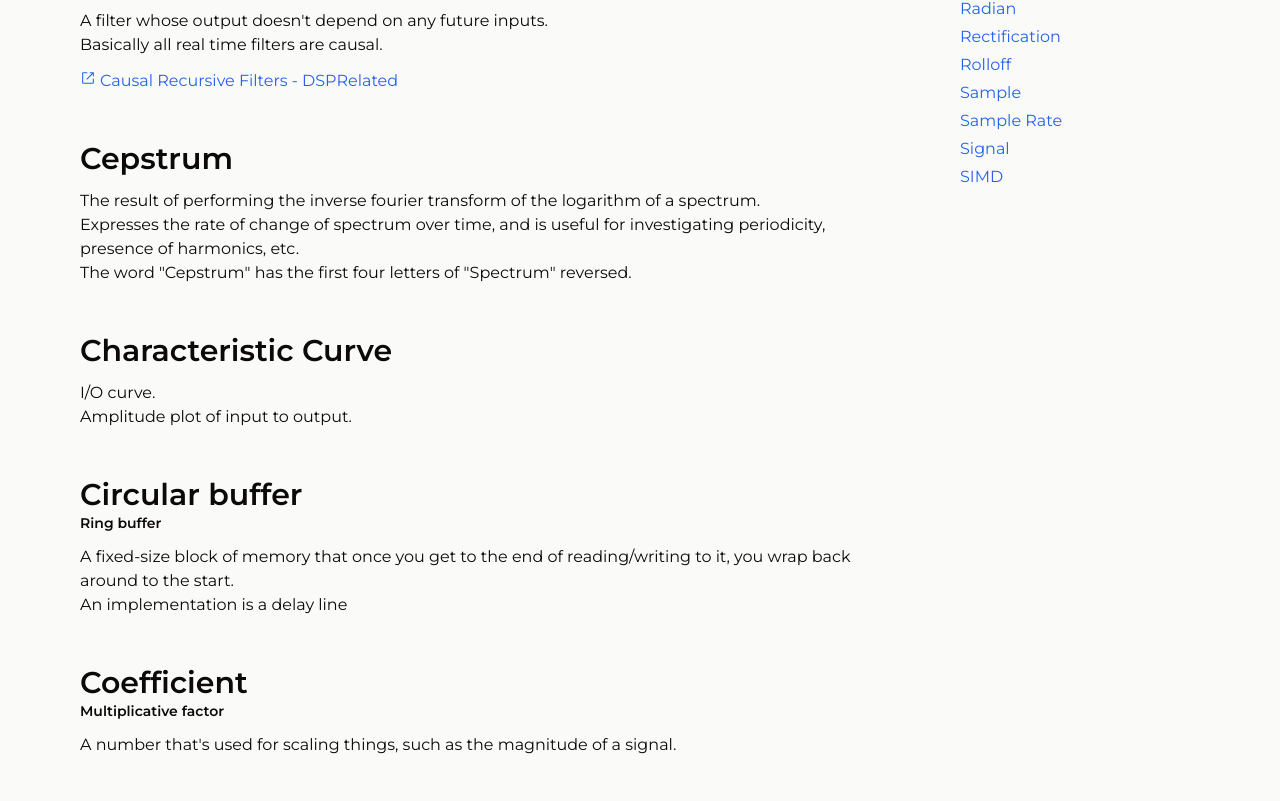
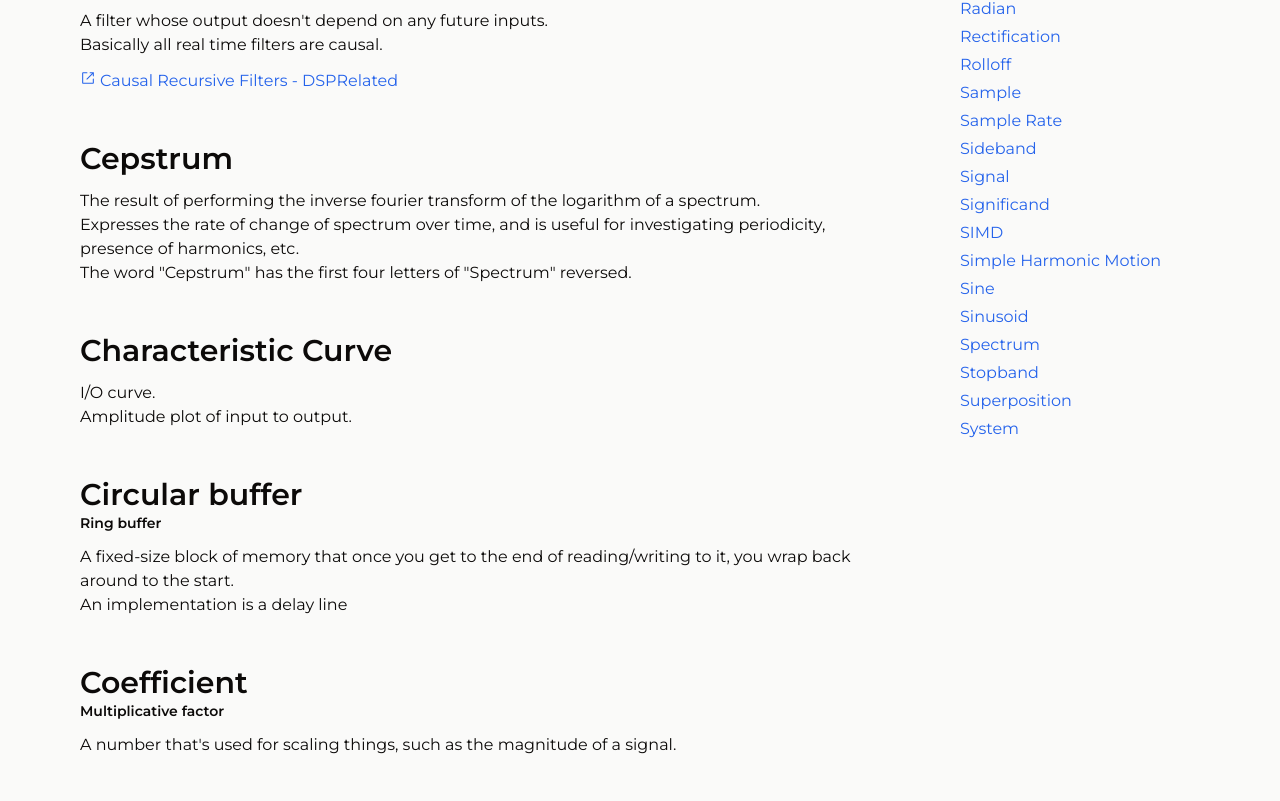
Before and after one commit to satelllte/dsp-terms, a Next.js app: page / in a window 1280 px wide. Shown: the part 3419-4220 px from the top of the page. Built offline with nearby package versions, Linux system fonts and the light colour scheme.

Commit message:
terms: sideband - system

```diff
--- a/src/data/terms.ts
+++ b/src/data/terms.ts
@@ -1171,6 +1171,13 @@ export const terms: Term[] = [
 		],
 	},
 	{
+		id: 'sideband',
+		title: 'Sideband',
+		paragraphs: [
+			'The additional spectral components above and below a modulated frequency, such as in FM synthesis.',
+		],
+	},
+	{
 		id: 'signal',
 		title: 'Signal',
 		paragraphs: [
@@ -1180,11 +1187,80 @@ export const terms: Term[] = [
 		],
 	},
 	{
+		id: 'significand',
+		title: 'Significand',
+		paragraphs: [
+			'Significant digits',
+			'The part of the floating point',
+			'Sometimes Mantissa is used interchangeably with this term.',
+		],
+	},
+	{
 		id: 'simd',
 		title: 'SIMD',
 		expansion: 'Single instruction, multiple data',
 		paragraphs: [
 			'A type of optimized CPU instruction that operates on a vector instead of a single piece of data.',
+		],
+	},
+	{
+		id: 'simple-harmonic-motion',
+		title: 'Simple Harmonic Motion',
+		paragraphs: [
+			'The underlying physical oscillation that is responsible for sinusoidal movement.',
+			'Air molecules are temporarily displaced when hit by sound waves, their vibration back and forth is Simple Harmonic Motion.',
+			'Think of a weight on a spring or a pendulum.',
+		],
+	},
+	{
+		id: 'sine',
+		title: 'Sine',
+		paragraphs: [
+			'Given an angle in a triangle, sine is equal to the ratio of the length of the side opposite to the hypotenuse.',
+			'On the unit circle (where the radius of 1 is the hypotenuse), it\'s the value of the y coordinate.',
+			'One of the three main trigonometric functions.',
+		],
+	},
+	{
+		id: 'sinusoid',
+		title: 'Sinusoid',
+		paragraphs: [
+			'Sine Wave',
+			'A periodic signal generated by the mathematical function `sin`.',
+		],
+	},
+	{
+		id: 'spectrum',
+		title: 'Spectrum',
+		paragraphs: [
+			'A noun referring to what the Fourier transform produces, the magnitude and phase of each of the frequency components.',
+			'Data in the frequency domain.',
+			'See: Cepstrum.',
+		],
+	},
+	{
+		id: 'stopband',
+		title: 'Stopband',
+		paragraphs: [
+			'A range of frequencies that do not pass through a filter at all, or are fully attenuated by the filter.',
+			'The other frequencies will be in the passband or in the rolloff.',
+		],
+	},
+	{
+		id: 'superposition',
+		title: 'Superposition',
+		expansion: 'Superposition principle (property)',
+		paragraphs: [
+			'When two signals are summed and then go through a filter, the result is the same as when they go through the filter individually and are summed afterwards.',
+			'When a filter or system obeys this principle, it\'s called linear.',
+		],
+	},
+	{
+		id: 'system',
+		title: 'System',
+		paragraphs: [
+			'Something that produces one or more outputs when zero or more inputs.',
+			'Often used as a synonym to a filter.',
 		],
 	},
 ];
```
Also changed, not shown: src/data/terms_raw.md (+0 -81 lines).
